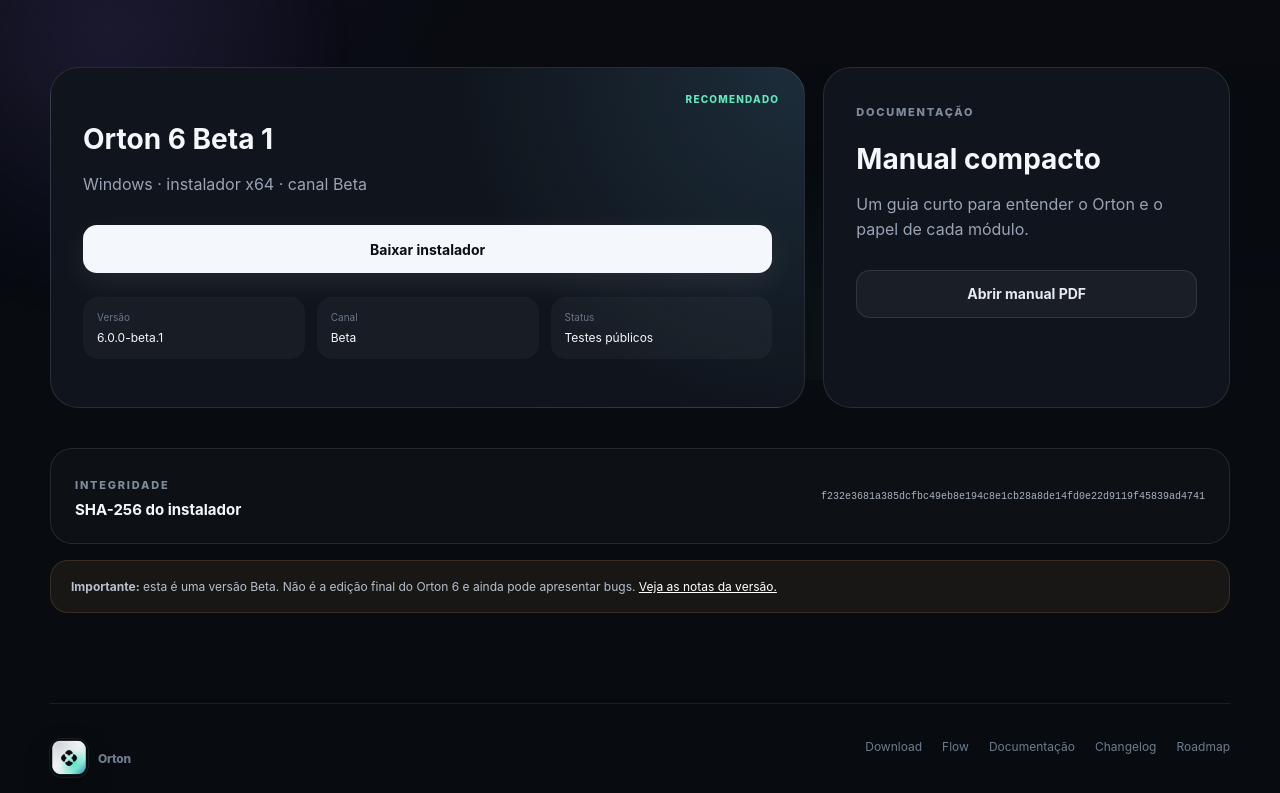
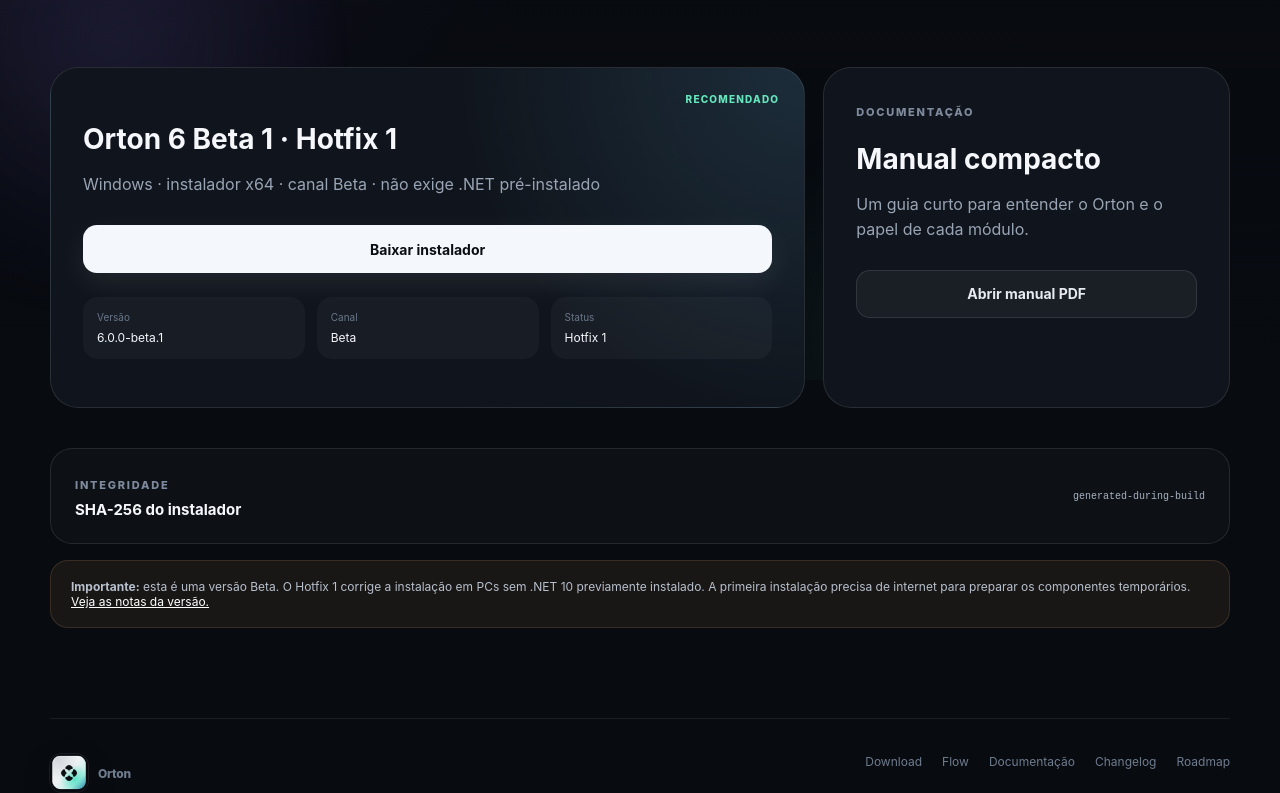
Before and after one commit to AizenXprog/orton-portal, a Next.js app: page /download in a window 1280 px wide. Shown: the part 420-1213 px from the top of the page. Built offline with nearby package versions, Linux system fonts and the light colour scheme.

Commit message:
Document Beta 1 installer hotfix

```diff
--- a/app/download/page.tsx
+++ b/app/download/page.tsx
@@ -1,7 +1,6 @@
 import Link from "next/link";
 import { Footer, Header, PageTop } from "../components";
-
-const SHA256 = "f232e3681a385dcfbc49eb8e194c8e1cb28a8de14fd0e22d9119f45839ad4741";
+import installerMeta from "../installer-meta.json";
 
 export default function DownloadPage() {
   return (
@@ -10,10 +9,10 @@
       <section className="shell downloadGrid">
         <article className="downloadCard featured">
           <div className="downloadBadge">RECOMENDADO</div>
-          <h2>Orton 6 Beta 1</h2>
-          <p>Windows · instalador x64 · canal Beta</p>
+          <h2>Orton 6 Beta 1 · Hotfix 1</h2>
+          <p>Windows · instalador x64 · canal Beta · não exige .NET pré-instalado</p>
           <a className="button primary wide" href="/downloads/Orton_Setup_6.0_Beta1.exe" download>Baixar instalador</a>
-          <dl className="downloadDetails"><div><dt>Versão</dt><dd>6.0.0-beta.1</dd></div><div><dt>Canal</dt><dd>Beta</dd></div><div><dt>Status</dt><dd>Testes públicos</dd></div></dl>
+          <dl className="downloadDetails"><div><dt>Versão</dt><dd>{installerMeta.version}</dd></div><div><dt>Canal</dt><dd>Beta</dd></div><div><dt>Status</dt><dd>Hotfix 1</dd></div></dl>
         </article>
         <article className="downloadCard">
           <span className="eyebrow">DOCUMENTAÇÃO</span>
@@ -24,9 +23,9 @@
       </section>
       <section className="shell checksumCard">
         <div><span className="eyebrow">INTEGRIDADE</span><h3>SHA-256 do instalador</h3></div>
-        <code>{SHA256}</code>
+        <code>{installerMeta.sha256}</code>
       </section>
-      <section className="shell betaWarning"><strong>Importante:</strong> esta é uma versão Beta. Não é a edição final do Orton 6 e ainda pode apresentar bugs. <Link href="/changelog">Veja as notas da versão.</Link></section>
+      <section className="shell betaWarning"><strong>Importante:</strong> esta é uma versão Beta. O Hotfix 1 corrige a instalação em PCs sem .NET 10 previamente instalado. A primeira instalação precisa de internet para preparar os componentes temporários. <Link href="/changelog">Veja as notas da versão.</Link></section>
     </main><Footer/></>
   );
 }
```
